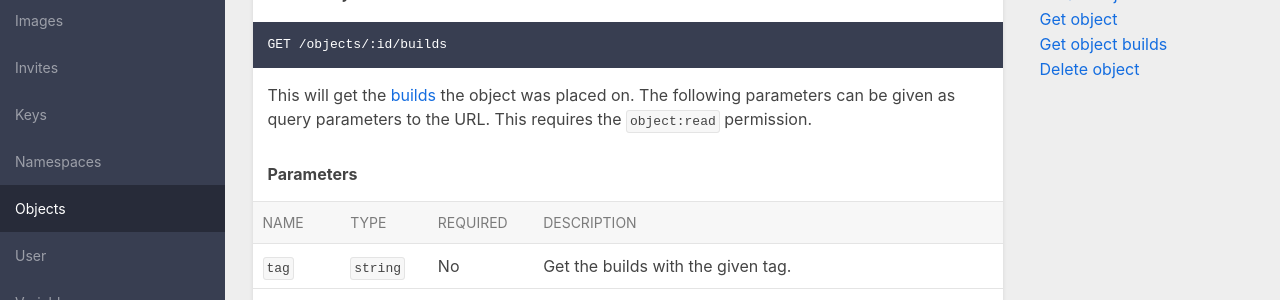
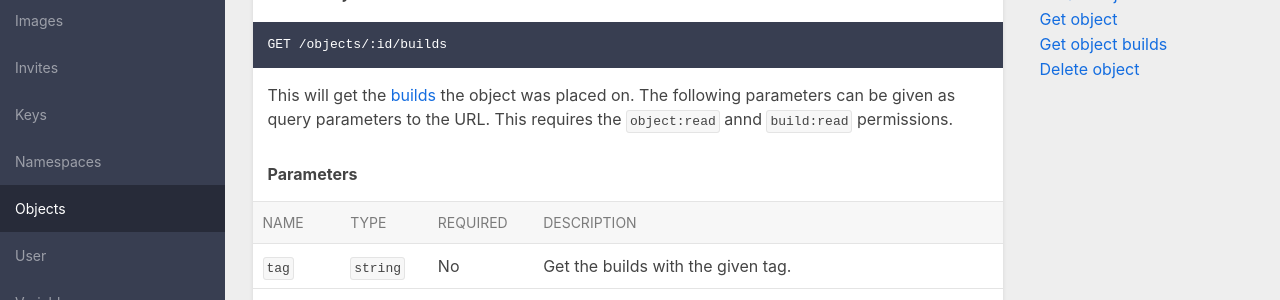
Before and after one commit to djinn-ci/docs, a Sphinx documentation site: the page built from source/api/objects.rst, in a window 1280 px wide and 900 px high, scrolled down 2932 px. Shown: the part 151-451 px from the top of the window. Built offline with Sphinx 7.4.7, drawn with Linux system fonts in a browser that asks for light colours.

Commit message:
Document build:read permission for viewing object builds

```diff
--- a/source/api/objects.rst
+++ b/source/api/objects.rst
@@ -155,7 +155,7 @@ Get object builds
 
 This will get the :ref:`builds <build-entity>` the object was placed on. The
 following parameters can be given as query parameters to the URL. This requires
-the ``object:read`` permission.
+the ``object:read`` annd ``build:read`` permissions.
 
 **Parameters**
 
```
